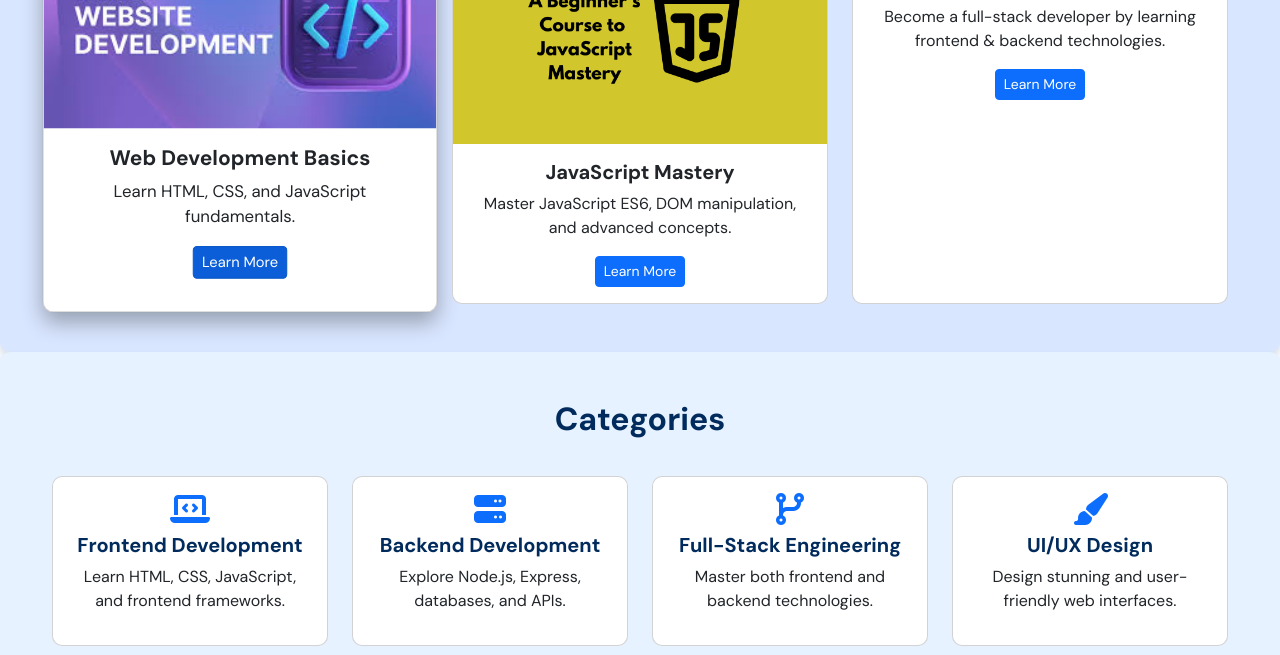
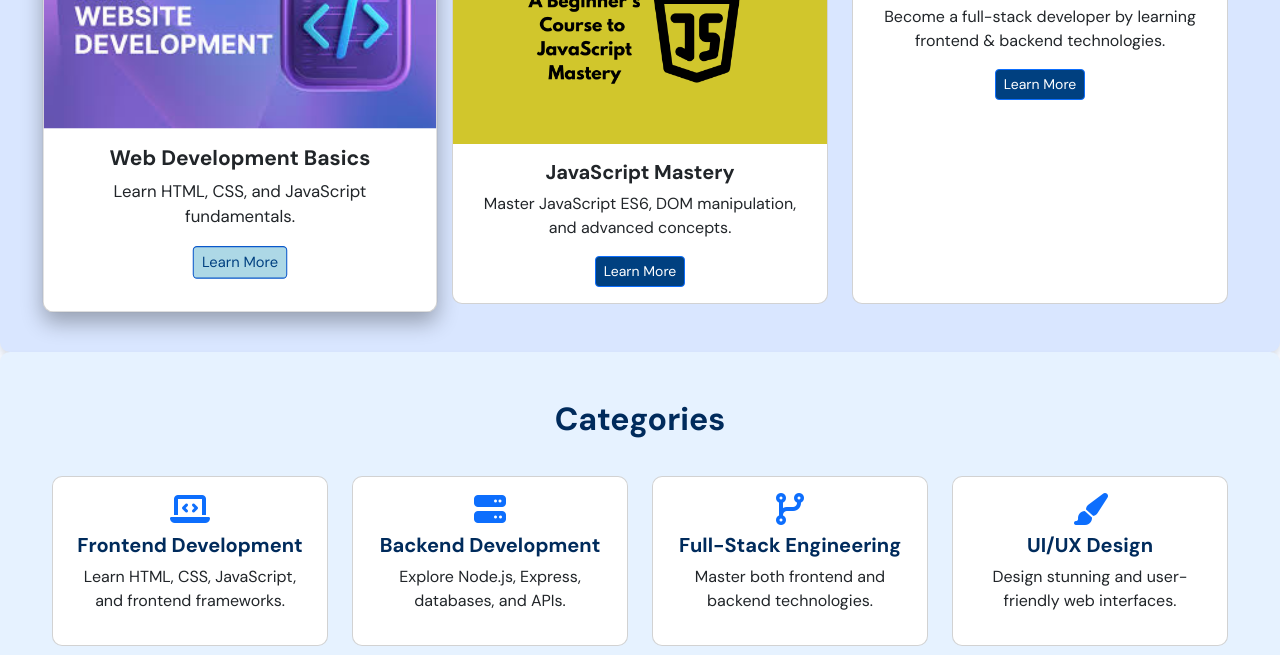
Before and after one commit to RyDev11/s81, a plain HTML site: page index.html in a window 1280 px wide. In both pictures the pointer is over the button 239 px from the left and 1233 px from the top of the page. Shown: the part 978-1633 px from the top of the page. Drawn offline with nearby package versions, Linux system fonts and the light colour scheme.

Commit message:
Update CSS

```diff
--- a/index.css
+++ b/index.css
@@ -122,6 +122,16 @@ h1, h2, h5 {
     text-shadow: 1px 1px 6px rgba(0, 0, 0, 0.5);
 }
 
+.btn.btn-primary.btn-sm {
+    background-color: #004080;
+}
+
+.btn.btn-primary.btn-sm:hover {
+    background-color: lightblue;
+    color: #004080;
+}
+
+
 .footer {
     background-color: #004080; /* Matches navbar */
     color: white;
```
